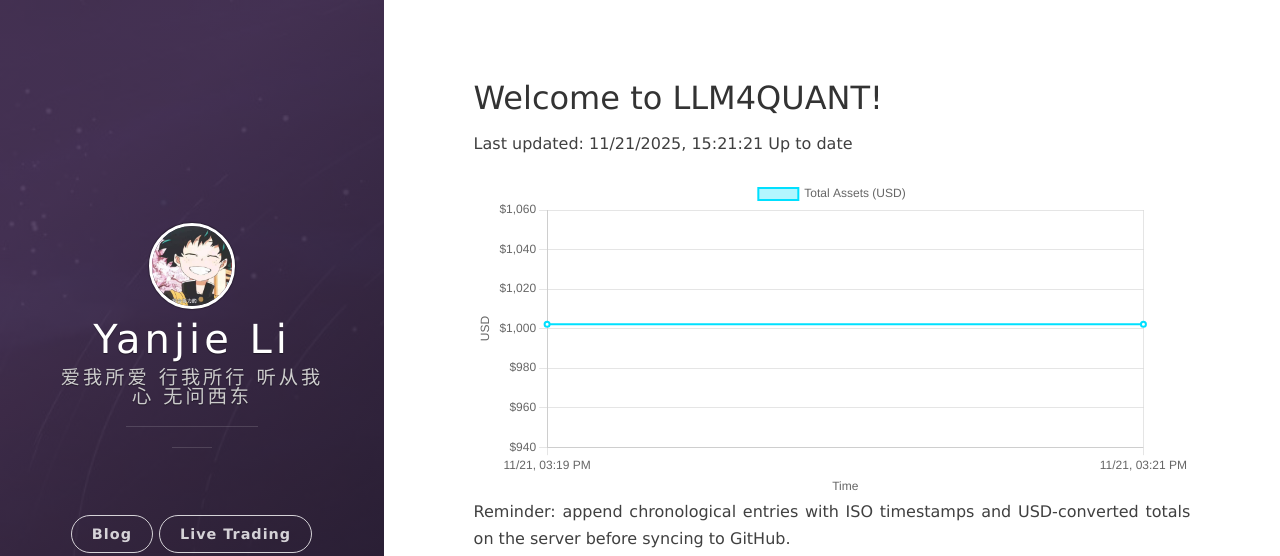
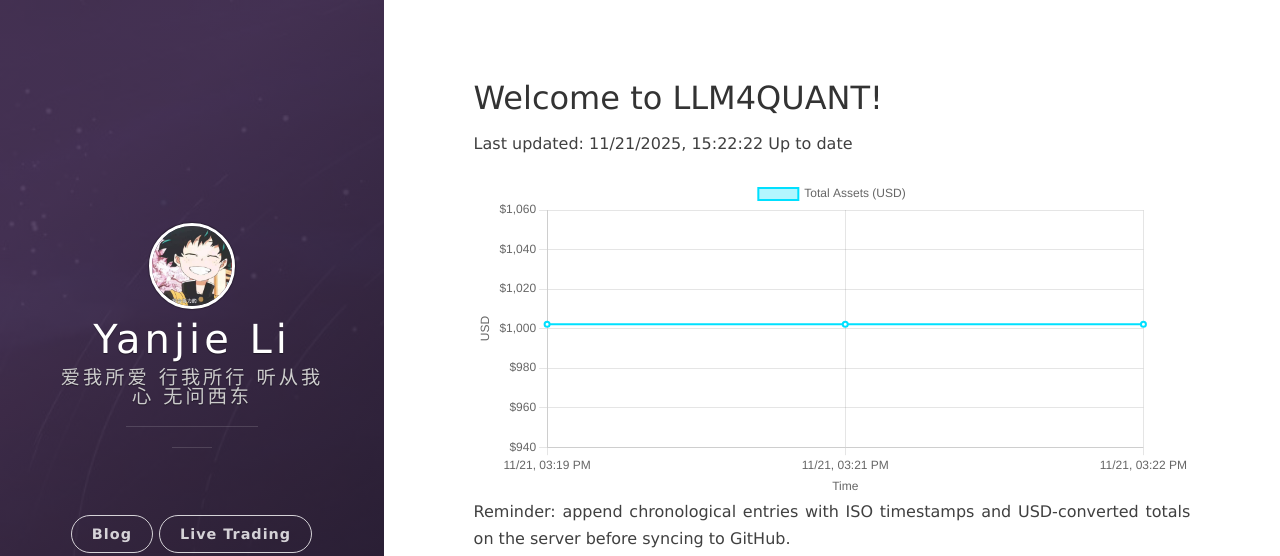
Before and after one commit to leeyegy/leeyegy.github.io, a Jekyll site: the page built from live-trading.html, in a window 1280 px wide. Shown: the top 556 px of the page. Built offline with Jekyll 4.4.1, drawn with Linux system fonts in a browser that asks for light colours; nearby versions of some CDN libraries.

Commit message:
AccountMonitor: update balance history 2025-11-21T23:22:22+08:00

```diff
--- a/assets/data/binance/balance-history.json
+++ b/assets/data/binance/balance-history.json
@@ -1,5 +1,5 @@
 {
-  "generatedAt": "2025-11-21T23:21:21+08:00",
+  "generatedAt": "2025-11-21T23:22:22+08:00",
   "asset": "total_usd_value",
   "history": [
     {
@@ -9,6 +9,10 @@
     {
       "timestamp": "2025-11-21T23:21:21+08:00",
       "totalUsd": 1002.16734911
+    },
+    {
+      "timestamp": "2025-11-21T23:22:22+08:00",
+      "totalUsd": 1002.16734911
     }
   ]
 }
```
